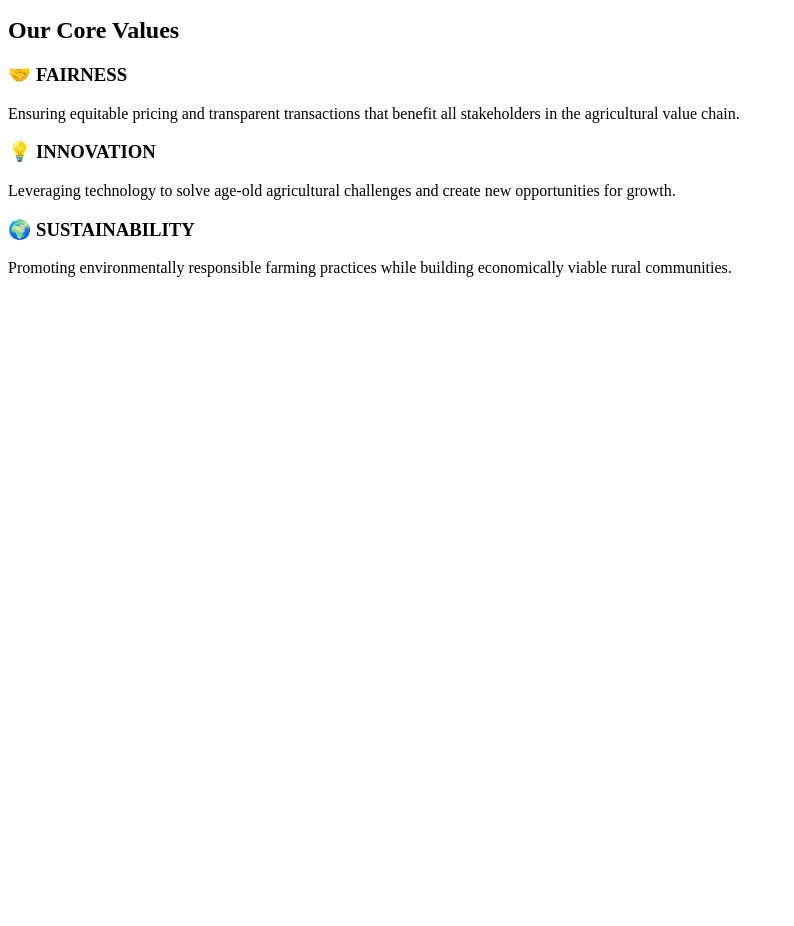
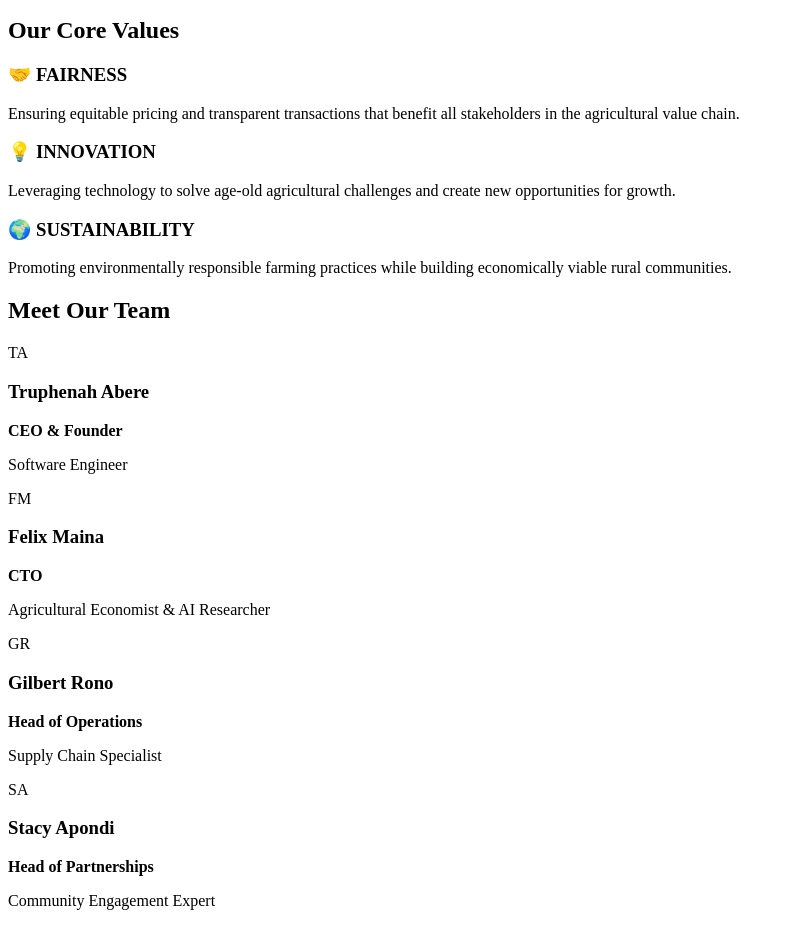
Before and after one commit to AbereTruphenah/agrilink-profile, a plain HTML site: page index.html in a window 1280 px wide. Shown: the part 1279-2205 px from the top of the page, without its empty margins (0-794 px from the left). Before the commit the page ends 1572 px from the top, so only its background shows below. Drawn offline with Linux system fonts and the light colour scheme.

Commit message:
Added team section

```diff
--- a/index.html
+++ b/index.html
@@ -124,6 +124,37 @@
         </div>
     </section>
 
+    <!-- Team Section -->
+    <section class="section" id="team">
+        <h2>Meet Our Team</h2>
+        <div class="team-grid">
+            <div class="member">
+                <div class="member-photo">TA</div>
+                <h3>Truphenah Abere</h3>
+                <p><strong>CEO & Founder</strong></p>
+                <p>Software Engineer</p>
+            </div>
+            <div class="member">
+                <div class="member-photo">FM</div>
+                <h3>Felix Maina</h3>
+                <p><strong>CTO</strong></p>
+                <p>Agricultural Economist & AI Researcher</p>
+            </div>
+            <div class="member">
+                <div class="member-photo">GR</div>
+                <h3>Gilbert Rono</h3>
+                <p><strong>Head of Operations</strong></p>
+                <p>Supply Chain Specialist</p>
+            </div>
+            <div class="member">
+                <div class="member-photo">SA</div>
+                <h3>Stacy Apondi</h3>
+                <p><strong>Head of Partnerships</strong></p>
+                <p>Community Engagement Expert</p>
+            </div>
+        </div>
+    </section>
+
      </main>
 </body>
 </html>
```
